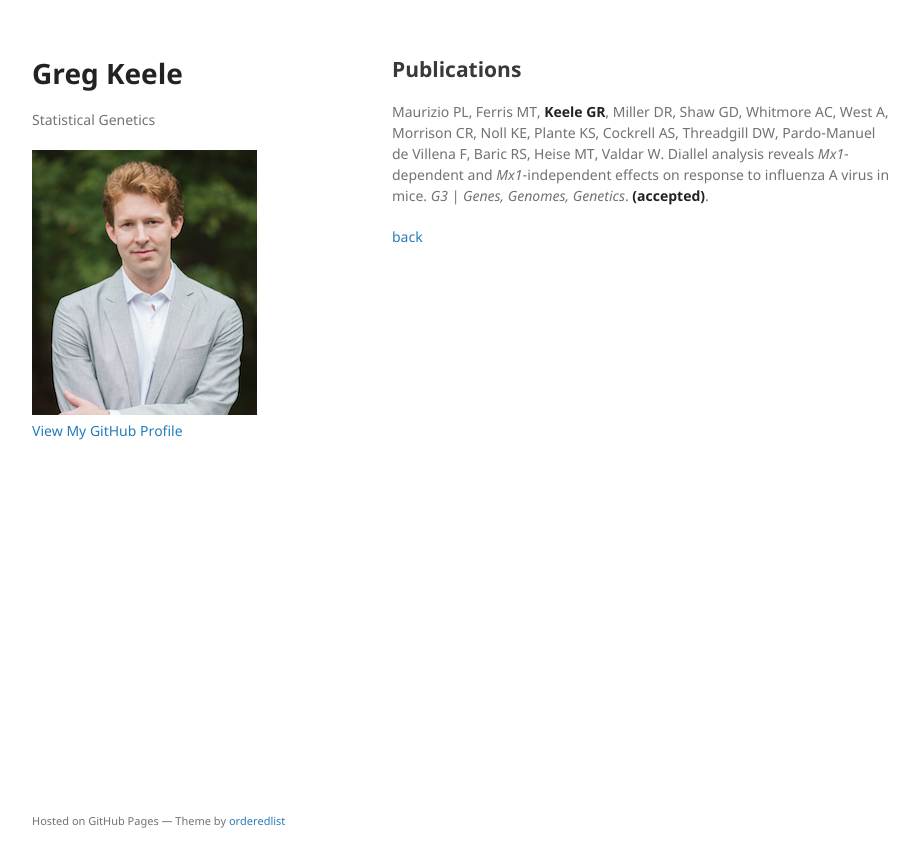
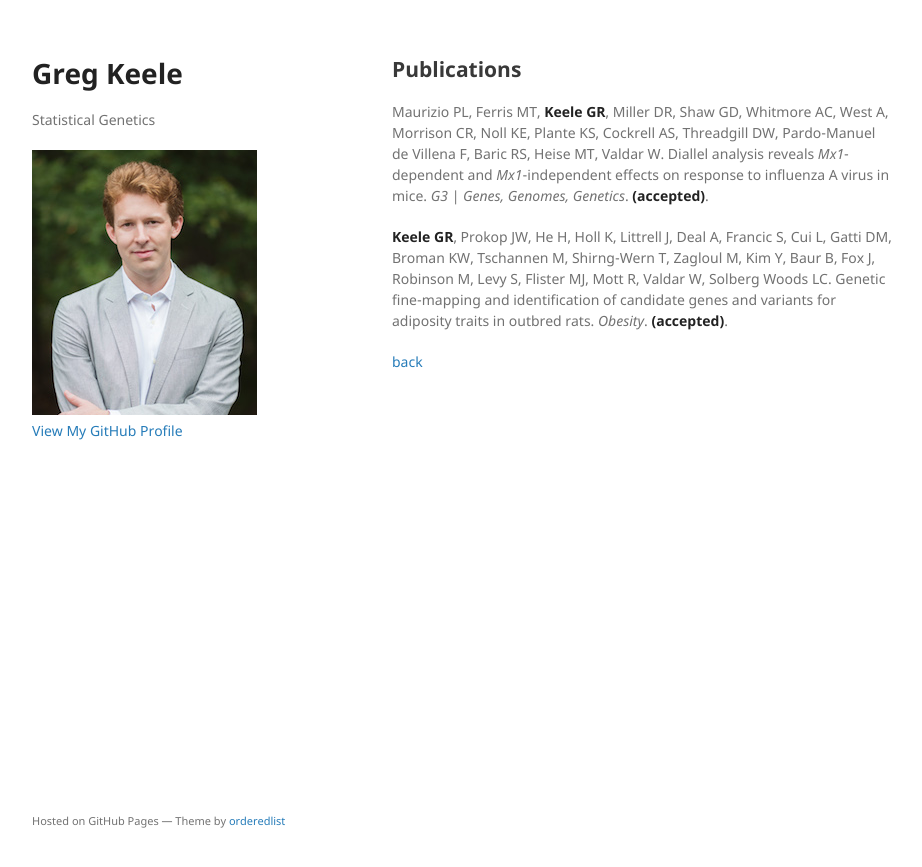
Before and after one commit to gkeele/gkeele.github.io, a Jekyll site: the page built from publications.md, in a window 1280 px wide. Shown: the top 867 px of the page, without its empty margins (178-1100 px from the left). Built offline with Jekyll 4.4.1, drawn with Linux system fonts in a browser that asks for light colours; our own code applies the rules of GitHub Pages for plain Markdown files.

Commit message:
Further adjustments

```diff
--- a/publications.md
+++ b/publications.md
@@ -6,4 +6,6 @@ layout: default
 
 Maurizio PL, Ferris MT, **Keele GR**, Miller DR, Shaw GD, Whitmore AC, West A, Morrison CR, Noll KE, Plante KS, Cockrell AS, Threadgill DW, Pardo-Manuel de Villena F, Baric RS, Heise MT, Valdar W. Diallel analysis reveals *Mx1*-dependent and *Mx1*-independent effects on response to influenza A virus in mice. *G3 &#124; Genes, Genomes, Genetics*. **(accepted)**.
 
+**Keele GR**, Prokop JW, He H, Holl K, Littrell J, Deal A, Francic S, Cui L, Gatti DM, Broman KW, Tschannen M, Shirng-Wern T, Zagloul M, Kim Y, Baur B, Fox J, Robinson M, Levy S, Flister MJ, Mott R, Valdar W, Solberg Woods LC. Genetic fine-mapping and identification of candidate genes and variants for adiposity traits in outbred rats. *Obesity*. **(accepted)**.
+
 [back](./)
```
Also changed, not shown: index.md (+0 -6 lines).
